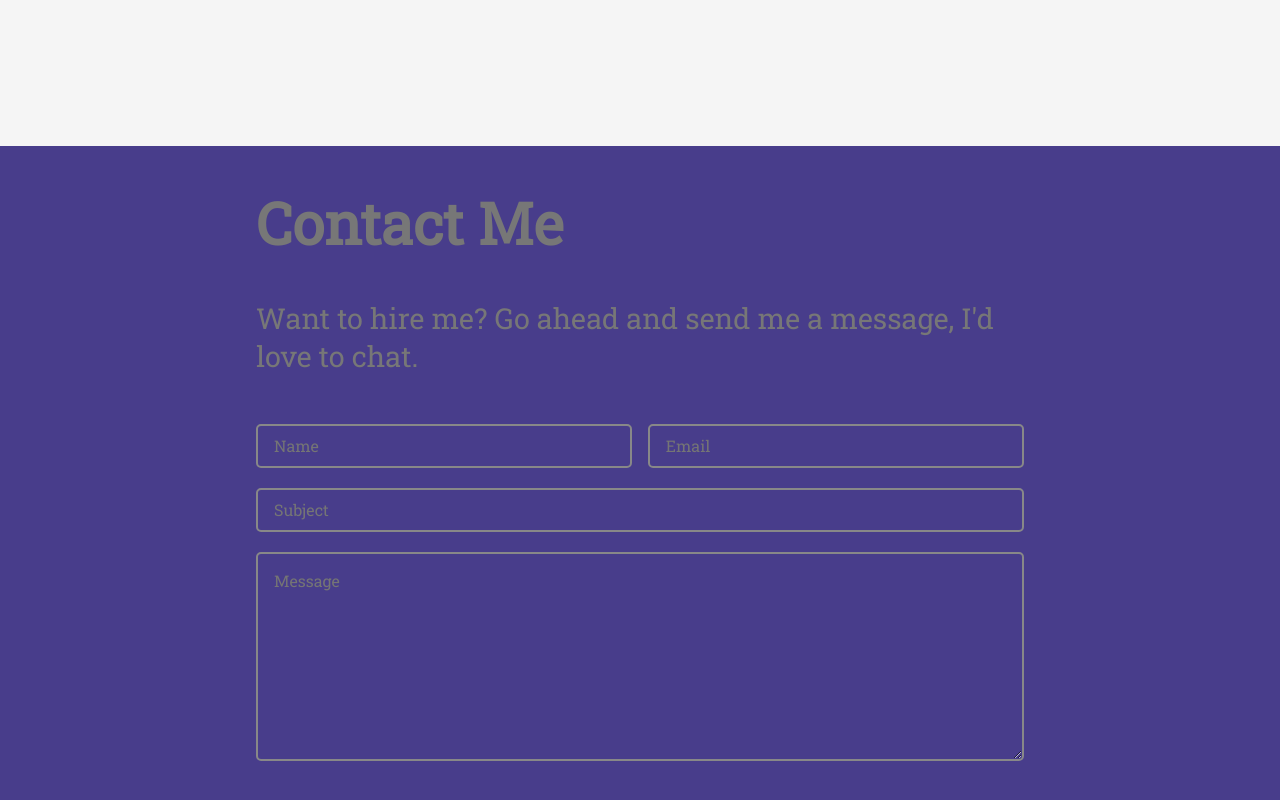
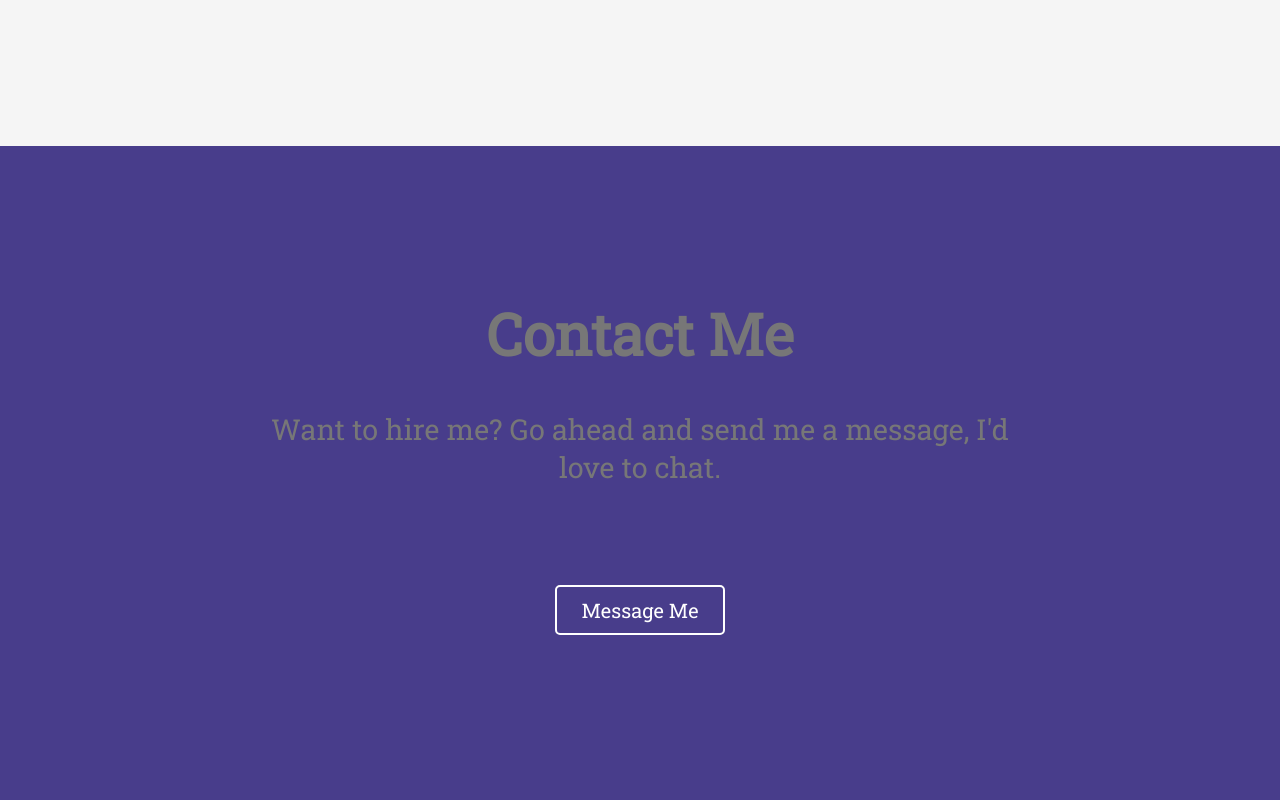
Before and after one commit to alexbotello/portfolio, a React (Create React App) app: page / in a window 1280 px wide. Shown: the part 1534-2334 px from the top of the page. Built offline with nearby package versions, Linux system fonts and the light colour scheme; a web font is replaced by a local one.

Commit message:
Remove inputs and form, simplify with a simple mailto button

```diff
--- a/src/components/ContactMe/Input.js
+++ /dev/null
@@ -1,14 +0,0 @@
-import React from "react";
-
-function Input(props) {
-  return (
-    <input
-      className="Input"
-      type="text"
-      placeholder={props.label}
-      onChange={e => props.setValue(e.target.value)}
-    />
-  );
-}
-
-export default Input;
--- a/src/components/ContactMe/index.css
+++ b/src/components/ContactMe/index.css
@@ -3,72 +3,36 @@
   grid-template-columns: 1fr 3fr 1fr;
   grid-template-areas:
     ". cta ."
-    ". form . "
+    ". cta . "
     ". form . ";
   grid-template-rows: 1fr 2fr 1fr;
   height: 100vh;
-  /* width: 100vw; */
   background-color: darkslateblue;
-  /* justify-content: center;
-  align-items: center; */
   font-family: "Roboto Slab", serif;
   color: rgb(119, 119, 119);
 }
 
 .CTA {
   grid-area: cta;
+  place-self: center;
+  text-align: center;
 }
 
-.Form {
-  grid-area: form;
+.CTA button {
+  background-color: transparent;
+  border: 2px solid white;
+  color: white;
+  width: 170px;
+  height: 50px;
+  border-radius: 5px;
+  font-family: "Roboto Slab", serif;
+  font-size: 20px;
+  cursor: pointer;
+  margin-top: 70px;
+  /* visibility: hidden; */
 }
 
-.UserInfo {
-  display: flex;
-  justify-content: space-between;
+.CTA a {
+  text-decoration: none;
+  color: inherit;
 }
-
-.Message {
-  display: flex;
-  flex-direction: column;
-}
-
-input[type="text"] {
-  background: transparent;
-  border: 2px solid #888;
-  border-radius: 5px;
-  box-sizing: border-box;
-  height: 44px;
-  width: 49%;
-  font-size: 16px;
-  text-align: start;
-  margin-top: 20px;
-  padding-left: 16px;
-  padding-right: 16px;
-  font-family: "Roboto Slab", serif;
-}
-
-textarea {
-  width: 100%;
-  background: transparent;
-  border: 2px solid #888;
-  border-radius: 5px;
-  box-sizing: border-box;
-  font-size: 16px;
-  text-align: start;
-  height: 209px;
-  margin-top: 20px;
-  padding-right: 16px;
-  padding-left: 16px;
-  padding-top: 16px;
-}
-
-.Message input {
-  width: 100%;
-  /* margin: 0 auto; */
-}
-
-.Message textarea {
-  font-family: "Roboto Slab", serif;
-  width: 100%;
-}
--- a/src/components/ContactMe/index.js
+++ b/src/components/ContactMe/index.js
@@ -1,6 +1,4 @@
 import React from "react";
-// import React, { useState, useEffect } from "react";
-import Input from "./Input";
 import "./index.css";
 
 function ContactMe() {
@@ -11,16 +9,9 @@ function ContactMe() {
         <p>
           Want to hire me? Go ahead and send me a message, I'd love to chat.
         </p>
-      </div>
-      <div className="Form">
-        <div className="UserInfo">
-          <Input label="Name" name="name" />
-          <Input label="Email" name="email" />
-        </div>
-        <div className="Message">
-          <Input label="Subject" name="subject" />
-          <textarea placeholder="Message" />
-        </div>
+        <button className="">
+          <a href="mailto:alexander.j.botello@gmail.com">Message Me</a>
+        </button>
       </div>
     </div>
   );
--- a/src/components/TextBody/index.css
+++ b/src/components/TextBody/index.css
@@ -36,6 +36,7 @@
   color: white;
   width: 170px;
   height: 50px;
+  border-radius: 5px;
   font-family: "Roboto Slab", serif;
   font-size: 20px;
   cursor: pointer;
--- a/src/state.js
+++ b/src/state.js
@@ -38,7 +38,7 @@ export const projectInfo = {
     url: "https://github.com/alexbotello/listen-with-reddit",
     title: "Listen With Reddit",
     image: "/images/red.png",
-    tech: "Python",
+    tech: "Python + AWS Lambda",
     subtitle: "AWS Lambda",
     desc:
       "A daily regenerating Spotify playlist comprised of the top submissions from Reddit"
```
